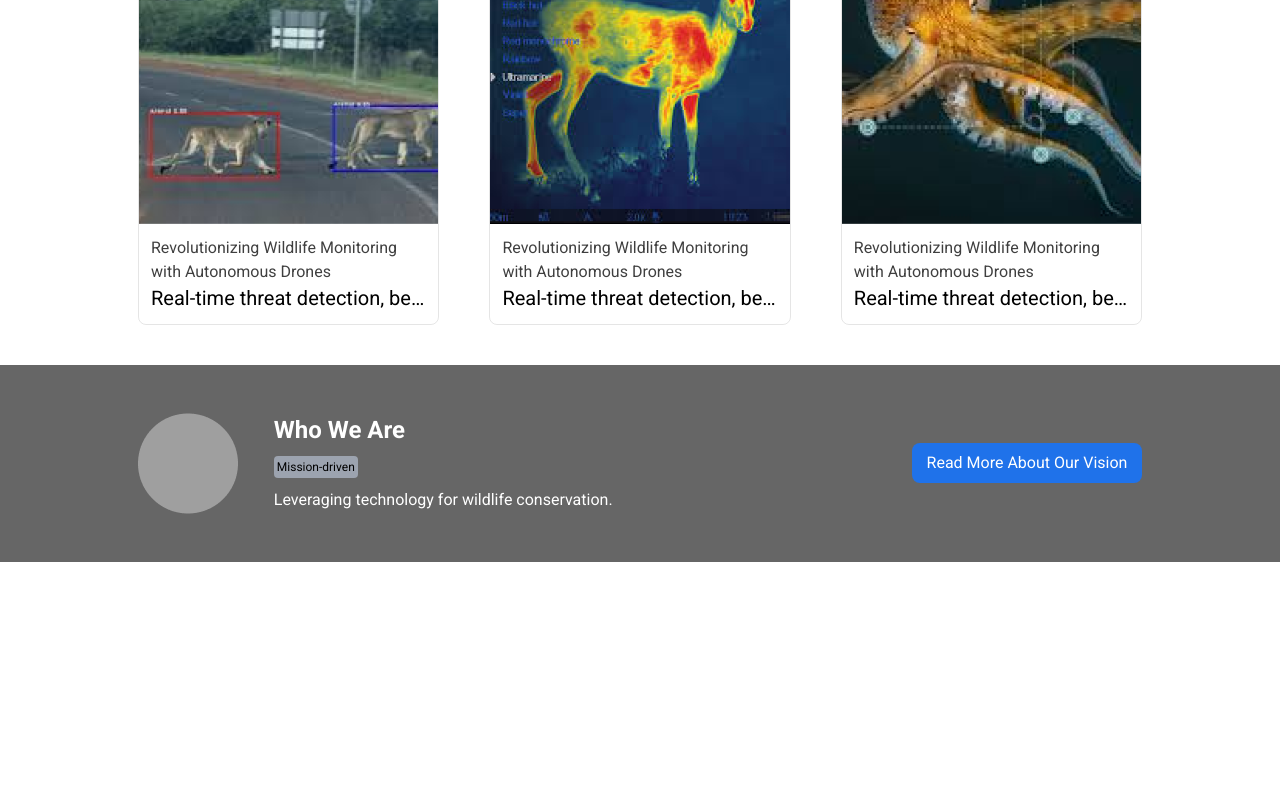
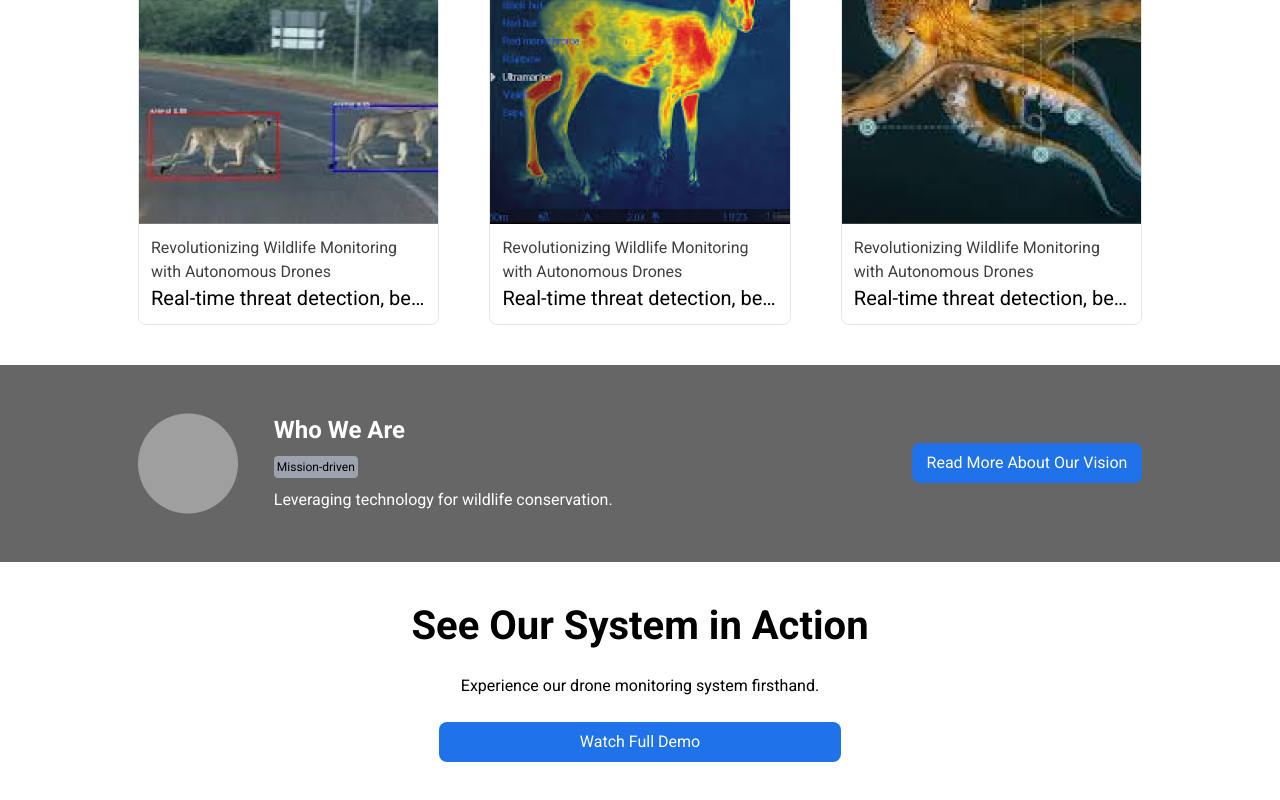
Before and after one commit to Tarang54/paw, a React (Create React App) app: page / in a window 1280 px wide. Shown: the part 952-1752 px from the top of the page. Before the commit the page ends 1514 px from the top, so only its background shows below. Built offline with nearby package versions, Linux system fonts and the light colour scheme; the HTML template or start-up script is replaced by a standard one.

Commit message:
about added

```diff
--- a/public/index.html
+++ b/public/index.html
@@ -2,23 +2,22 @@
 <html lang="en">
   <head>
     <meta charset="utf-8" />
-    <link rel="icon" href="%PUBLIC_URL%/favicon.ico" />
+    <link rel="icon" href="./../src/assets/logo.png" />
     <meta name="viewport" content="width=device-width, initial-scale=1" />
     <meta name="theme-color" content="#000000" />
     <meta
       name="description"
-      content="Web site created using create-react-app"
+      content="Paw Patrol"
     />
     <link rel="preconnect" href="https://fonts.googleapis.com">
     <link rel="preconnect" href="https://fonts.gstatic.com" crossorigin>
     <link href="https://fonts.googleapis.com/css2?family=Roboto:ital,wght@0,100..900;1,100..900&display=swap" rel="stylesheet">
 
-    <link rel="apple-touch-icon" href="%PUBLIC_URL%/logo192.png" />
+    <link rel="apple-touch-icon" href="./../src/assets/logo.png" />
     <!--
       manifest.json provides metadata used when your web app is installed on a
       user's mobile device or desktop. See https://developers.google.com/web/fundamentals/web-app-manifest/
     -->
-    <link rel="manifest" href="%PUBLIC_URL%/manifest.json" />
     <!--
       Notice the use of %PUBLIC_URL% in the tags above.
       It will be replaced with the URL of the `public` folder during the build.
@@ -28,7 +27,7 @@
       work correctly both with client-side routing and a non-root public URL.
       Learn how to configure a non-root public URL by running `npm run build`.
     -->
-    <title>React App</title>
+    <title>Paw Patrol</title>
   </head>
   <body>
     <noscript>You need to enable JavaScript to run this app.</noscript>
--- a/src/App.js
+++ b/src/App.js
@@ -12,6 +12,7 @@ function App() {
       <Hero index={1}/>
       <Features />
       <AboutUs />
+      <Hero index={2}/>
     </div>
   );
 }
--- a/src/molecules/Hero/index.js
+++ b/src/molecules/Hero/index.js
@@ -14,6 +14,7 @@ function Hero({index}) {
             img:HeroImg,
             imgWidth: "100%",
             bottomMargin: "25px",
+            isCenter: false
         },
         {
             title : "Cutting-Edge Features of Our System",
@@ -25,16 +26,29 @@ function Hero({index}) {
             img: HeroImg2,
             imgWidth: "100%",
             bottomMargin:"0px",
+            isCenter: false
         },
+        {
+          title: "See Our System in Action",
+          description : "Experience our drone monitoring system firsthand.",
+          btn1: null,
+          btn2: "Watch Full Demo",
+          leftWidth: "100%",
+          rightWidth: "0%",
+          img: null,
+          imgWidth: "0%",
+          bottomMargin:"0px",
+          isCenter: true
+        }
     ]
   return (
     <div className='flex flex-row justify-between items-center py-[40px] px-12 max-w-[1100px] m-auto' style={{marginBottom: HeroData[index].bottomMargin}}>
-      <div className="flex flex-col gap-6 justify-around" style={{width: HeroData[index].leftWidth}}>
+      <div className="flex flex-col gap-6 justify-around" style={{width: HeroData[index].leftWidth, textAlign: HeroData[index].isCenter ? "center" : null}}>
         <div className="text-[40px] font-bold leading-[48px]">{HeroData[index].title}</div>
         <div className="text-[16px]">{HeroData[index].description}</div>
         <div className="flex flex-row flex-wrap items-center gap-2 justify-start">
             {HeroData[index].btn1 && <Button onClick={() => console.log('clicked2')} customText={HeroData[index].btn1} customStyles={{backgroundColor: "white", border: "1px solid black",minWidth: "130px", padding:"0 12px", color: "black", borderRadius: "8px", width: "40%", height: "40px"}}/>}
-            {HeroData[index].btn2 && <Button onClick={() => console.log('clicked')} customText={HeroData[index].btn2} customStyles={{backgroundColor: "#1F72EA", padding:"0 12px", minWidth: "130px", color: "white", borderRadius: "8px", width: "40%", height: "40px"}}/>}
+            {HeroData[index].btn2 && <Button onClick={() => console.log('clicked')} customText={HeroData[index].btn2} customStyles={{backgroundColor: "#1F72EA", padding:"0 12px", minWidth: "130px", color: "white", borderRadius: "8px", width: "40%", height: "40px", margin: HeroData[index].isCenter ? "auto" : null}}/>}
         </div>
       </div>
       <div className="hero-right" style={{width: HeroData[index].rightWidth}}>
```
